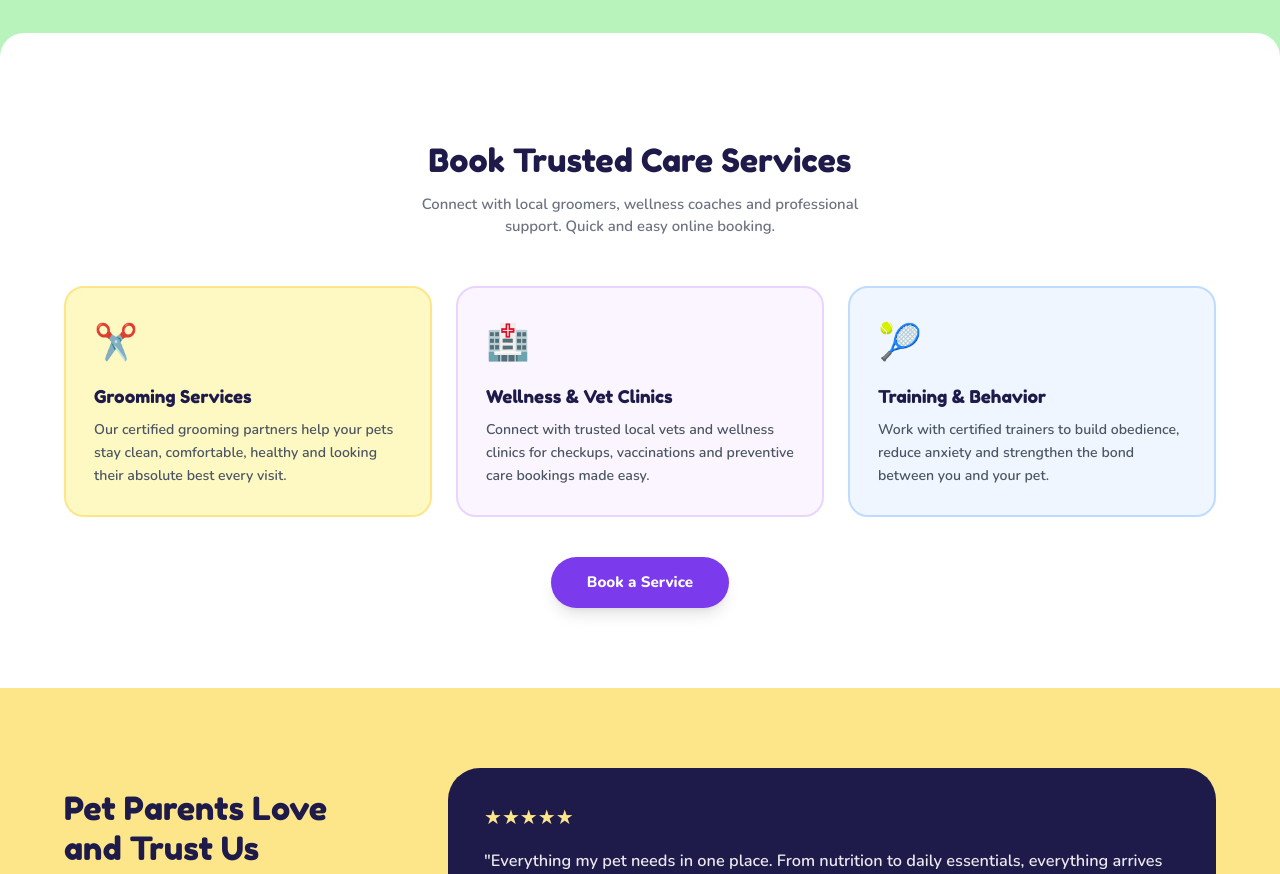
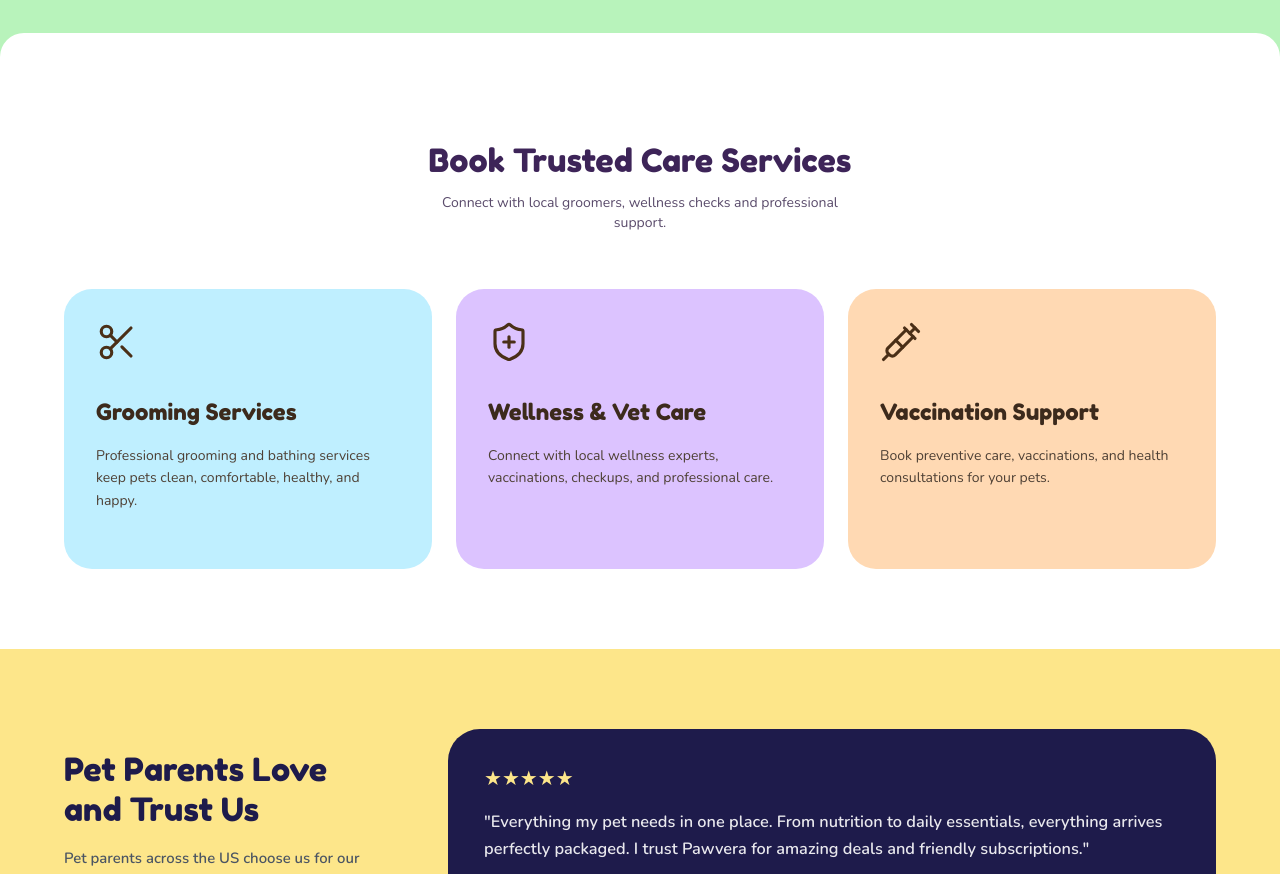
Before and after one commit to sentryx-solutions/the-paw-lounge-1, a Next.js app: page / in a window 1280 px wide. Shown: the part 3880-4754 px from the top of the page. Built offline with nearby package versions, Linux system fonts and the light colour scheme.

Commit message:
updated the sixth section

```diff
--- a/components/CareServices.js
+++ b/components/CareServices.js
@@ -1,23 +1,28 @@
 import { useEffect, useRef } from 'react';
+import {
+  Scissors,
+  ShieldPlus,
+  Syringe
+} from 'lucide-react';
 
 const services = [
   {
-    icon: '✂️',
+    icon: Scissors,
     title: 'Grooming Services',
-    desc: 'Our certified grooming partners help your pets stay clean, comfortable, healthy and looking their absolute best every visit.',
-    bg: 'bg-yellow-light border-yellow',
+    desc: 'Professional grooming and bathing services keep pets clean, comfortable, healthy, and happy.',
+    bg: '#BFEFFF',
   },
   {
-    icon: '🏥',
-    title: 'Wellness & Vet Clinics',
-    desc: 'Connect with trusted local vets and wellness clinics for checkups, vaccinations and preventive care bookings made easy.',
-    bg: 'bg-purple-50 border-purple-200',
+    icon: ShieldPlus,
+    title: 'Wellness & Vet Care',
+    desc: 'Connect with local wellness experts, vaccinations, checkups, and professional care.',
+    bg: '#DCC3FF',
   },
   {
-    icon: '🎾',
-    title: 'Training & Behavior',
-    desc: 'Work with certified trainers to build obedience, reduce anxiety and strengthen the bond between you and your pet.',
-    bg: 'bg-blue-50 border-bluelight',
+    icon: Syringe,
+    title: 'Vaccination Support',
+    desc: 'Book preventive care, vaccinations, and health consultations for your pets.',
+    bg: '#FFD9B3',
   },
 ];
 
@@ -26,45 +31,87 @@ export default function CareServices() {
 
   useEffect(() => {
     const observer = new IntersectionObserver(
-      (entries) => entries.forEach((e) => e.isIntersecting && e.target.classList.add('visible')),
-      { threshold: 0.1 }
+      (entries) => {
+        entries.forEach((entry) => {
+          if (entry.isIntersecting) {
+            entry.target.classList.add('visible');
+          }
+        });
+      },
+      { threshold: 0.08 }
     );
-    sectionRef.current?.querySelectorAll('.fade-up').forEach((el) => observer.observe(el));
+
+    sectionRef.current
+      ?.querySelectorAll('.fade-up')
+      .forEach((el) => observer.observe(el));
+
     return () => observer.disconnect();
   }, []);
 
   return (
-    <section ref={sectionRef} className="bg-white py-20 px-6 md:px-16">
+    <section
+      ref={sectionRef}
+      className="bg-white py-20 px-6 md:px-16"
+    >
       <div className="max-w-6xl mx-auto">
+
         {/* Header */}
-        <div className="text-center mb-12 fade-up">
-          <h2 className="font-fredoka text-[2rem] text-navy">Book Trusted Care Services</h2>
-          <p className="mt-2 text-[0.93rem] text-gray-500 font-semibold max-w-md mx-auto">
-            Connect with local groomers, wellness coaches and professional support. Quick and easy online booking.
+        <div className="text-center mb-14 fade-up">
+          <h2 className="font-fredoka text-[2rem] text-[#3D2458]">
+            Book Trusted Care Services
+          </h2>
+
+          <p className="mt-2 text-[#5a4b6b] max-w-md mx-auto text-sm">
+            Connect with local groomers, wellness checks and
+            professional support.
           </p>
         </div>
 
-        {/* Service Cards */}
+        {/* Cards */}
         <div className="grid grid-cols-1 md:grid-cols-3 gap-6">
-          {services.map((s, i) => (
-            <div
-              key={s.title}
-              className={`fade-up card-hover rounded-2xl border-2 ${s.bg} p-7 cursor-pointer`}
-              style={{ transitionDelay: `${i * 100}ms` }}
-            >
-              <div className="text-[2.2rem] mb-4">{s.icon}</div>
-              <h3 className="font-fredoka text-[1.1rem] text-navy mb-2">{s.title}</h3>
-              <p className="text-[0.88rem] text-gray-600 font-semibold leading-relaxed">{s.desc}</p>
-            </div>
-          ))}
+
+          {services.map((service, i) => {
+            const Icon = service.icon;
+
+            return (
+              <div
+                key={i}
+                className="fade-up rounded-[28px] p-8 min-h-[280px] flex flex-col"
+                style={{
+                  backgroundColor: service.bg,
+                }}
+              >
+
+                {/* Icon */}
+                <Icon
+                  size={42}
+                  strokeWidth={1.8}
+                  className="text-[#4a2f17] mb-8"
+                />
+
+                {/* Title */}
+                <h3 className="font-fredoka text-[1.4rem] text-[#3c2a1c]">
+                  {service.title}
+                </h3>
+
+                {/* Description */}
+                <p className="mt-4 text-sm text-[#4e4035] leading-relaxed">
+                  {service.desc}
+                </p>
+
+              </div>
+            );
+          })}
+
         </div>
 
-        {/* CTA */}
-        <div className="text-center mt-10 fade-up">
-          <button className="bg-purple-dark text-white px-9 py-3.5 rounded-full font-extrabold text-[0.95rem] shadow-lg hover:-translate-y-1 hover:shadow-xl transition-all duration-200">
+        {/* Button */}
+        {/* <div className="text-center mt-12">
+          <button className="bg-[#6557FF] text-white px-8 py-3 rounded-full font-semibold shadow-lg hover:scale-105 transition">
             Book a Service
           </button>
-        </div>
+        </div> */}
+
       </div>
     </section>
   );
```
